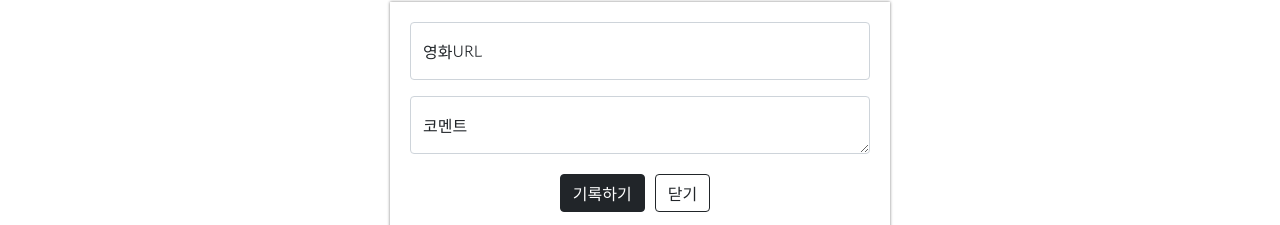
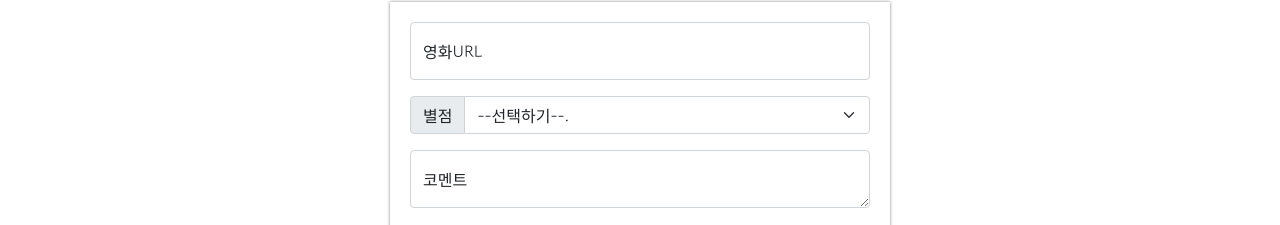
Before and after one commit to jungeunpark000/mypage, a plain HTML site: page index.html in a window 1280 px wide. Shown: the part 268-493 px from the top of the page. Drawn offline with nearby package versions, Linux system fonts and the light colour scheme.

Commit message:
Update index.html

```diff
--- a/index.html
+++ b/index.html
@@ -96,6 +96,15 @@
             <input type="email" class="form-control" id="floatingInput" placeholder="name@example.com">
             <label for="floatingInput">영화URL</label>
         </div>
+        <div class="input-group mb-3">
+            <label class="input-group-text" for="inputGroupSelect01">별점</label>
+            <select class="form-select" id="inputGroupSelect01">
+              <option selected>--선택하기--.</option>
+              <option value="1">One</option>
+              <option value="2">Two</option>
+              <option value="3">Three</option>
+            </select>
+          </div>
         <div class="form-floating">
             <textarea class="form-control" placeholder="Leave a comment here" id="floatingTextarea"></textarea>
             <label for="floatingTextarea">코멘트</label>
```
